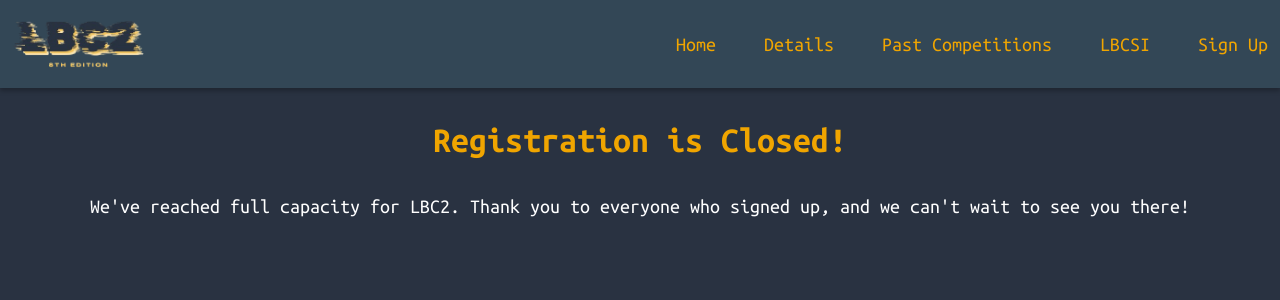
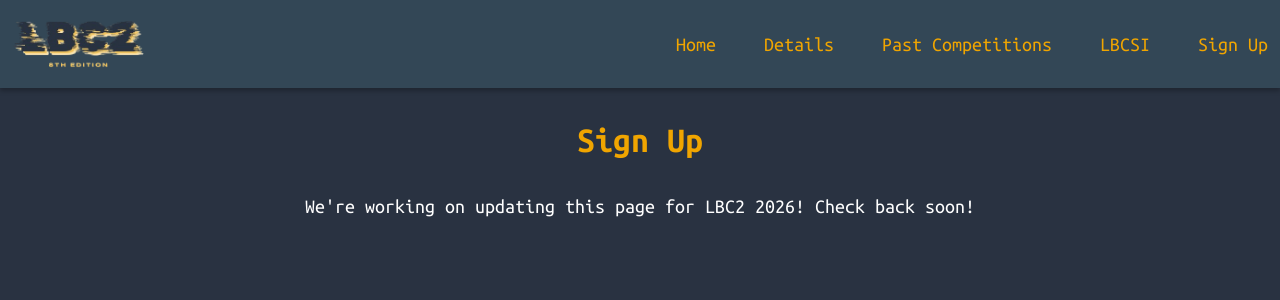
Before and after one commit to cwnaze/LBC2-Website-Svelte, a SvelteKit app: page /sign-up in a window 1280 px wide. Shown: the top 300 px of the page. Built offline with nearby package versions, Linux system fonts and the light colour scheme; no server answers.

Commit message:
Update +page.svelte

```diff
--- a/src/routes/sign-up/+page.svelte
+++ b/src/routes/sign-up/+page.svelte
@@ -7,8 +7,8 @@
 
 <Navbar />
 
-<h1 class="text-yellow-200 text-4xl font-black mt-8 mx-20 text-center">Registration is Closed!</h1>
-<p class="text-white text-xl mt-8 mb-4 mx-20 text-center">We've reached full capacity for LBC2. Thank you to everyone who signed up, and we can't wait to see you there!</p>
+<h1 class="text-yellow-200 text-4xl font-black mt-8 mx-20 text-center">Sign Up</h1>
+<p class="text-white text-xl mt-8 mb-4 mx-20 text-center">We're working on updating this page for LBC2 2026! Check back soon!</p>
 <!-- <h1 class="text-yellow-200 text-4xl font-black mt-8 mx-20 text-center">Competitor Registration</h1>
 <p class="text-white text-xl mt-8 mb-4 mx-20 text-center">Your team can have up to FOUR members. Only the team leader should register the team and its members (first and last names). All team members MUST be in Grades 8th-12th. Any team changes should be reported to <a href="mailto:lbc2staff@gmail.com" class="underline hover:text-yellow-100">lbc2staff@gmail.com</a></p>
 <form method='POST' action='?/register' class='text-yellow-200 flex flex-col justify-center items-center text-2xl gap-6'>
```
